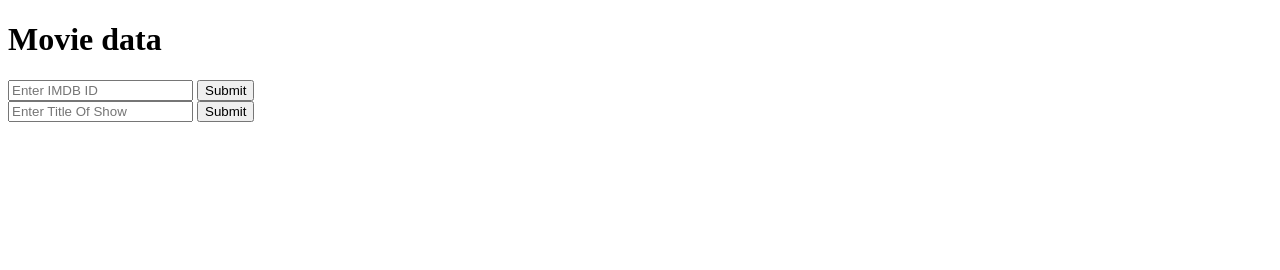
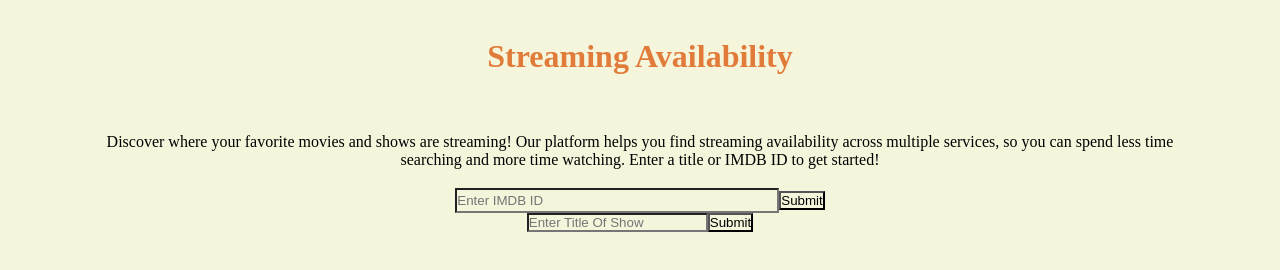
Before and after one commit to tadhgdowdall/Project-CA2, a plain HTML site: page index.html in a window 1280 px wide. Drawn offline with Linux system fonts and the light colour scheme.

Commit message:
some styling updates

```diff
--- a/index.html
+++ b/index.html
@@ -4,23 +4,33 @@
     <meta charset="UTF-8">
     <meta name="viewport" content="width=device-width, initial-scale=1.0">
     <title>Movie Availability</title>
+    <link rel="stylesheet" href="styles.css">
 </head>
 <body>
-    <h1>Movie data</h1>
+    <h1 class="heading">Streaming Availability</h1>
 
-    <input type="text" id="userInput" placeholder="Enter IMDB ID">
-        <button id="sumbmitBTN">Submit</button>
+    <p class="paragraph">Discover where your favorite movies and shows are streaming!
+         Our platform helps you find streaming availability across multiple services,
+         so you can spend less time searching and more time watching. Enter a title or IMDB ID to get started!</p>
+
+    <div class="imdbContainer">
+        <input class="userInput" type="text" id="userInput" placeholder="Enter IMDB ID">
+        <button id="submitBTN">Submit</button>
         <div id="outputData">
+
         </div>
         <div id="streamingOptions">
 
         </div>
+    </div>
 
+    <div class="titleContainer">
         <input type="text" id="userInputTitle" placeholder="Enter Title Of Show">
-        <button id="sumbmitBtnTitle">Submit</button>
+        <button id="submitBtnTitle">Submit</button>
         <div class="outputTitleData">
 
         </div>
+    </div>
 
 
     <script src="script.js"></script>
--- a/script.js
+++ b/script.js
@@ -112,9 +112,9 @@ async function searchShow(title) {
         console.log(data);
 
         if (data.result && data.result.length > 0) {
-            displaySearchResults(data.result); // Display the search results
+            displayDataForTitle(data.result); // Display the search results
         } else {
-            const output = document.getElementById("outputData");
+            const output = document.getElementById("outputTitleData");
             output.innerHTML = `<p>Could not find results for "${title}"</p>`;
         }
     } catch (error) {
@@ -143,7 +143,25 @@ function getTitle(){
 
 
 // Incomplete, data doesnt display to html yet. it does display to console.
-function displayDataForTitle(title){
+function displayDataForTitle(data){
+
+    let movieIMDB = data.imdbId;
+
+    let outputTitle = document.getElementById('outputTitleData');
+
+
+    for (let i = 0; i < movieIMDB.length; i++) {
+
+
+        outputTitle.innerHTML = `
+        <h2>${data.title}</h2>
+        <p>Year ${data.releaseYear}</p>
+        <p>Description: ${data.overview}</p>
+        <p> IMDB : ${movieIMDB} </p>
+        `;
+    }
+
+
 
 
 
--- /dev/null
+++ b/styles.css
@@ -0,0 +1,39 @@
+*{
+    padding:0;
+    margin:0;
+    text-decoration: none;
+    background-color: #F5F5DC;
+}
+
+
+.imdbContainer{
+    display:flex;
+    text-align: center;
+    align-items: center;
+    justify-content: center;
+}
+
+.titleContainer{
+    display:flex;
+    text-align: center;
+    align-items: center;
+    justify-content: center;
+}
+
+.heading{
+    text-align: center;
+    padding: 1.2em;
+    color:#E07B39;
+}
+
+.paragraph{
+    margin-left:5em;
+    margin-right:5em;
+    padding:1.2em;
+    text-align: center;
+}
+
+.userInput{
+    width:25%;
+    height:1.6em;
+}
```
